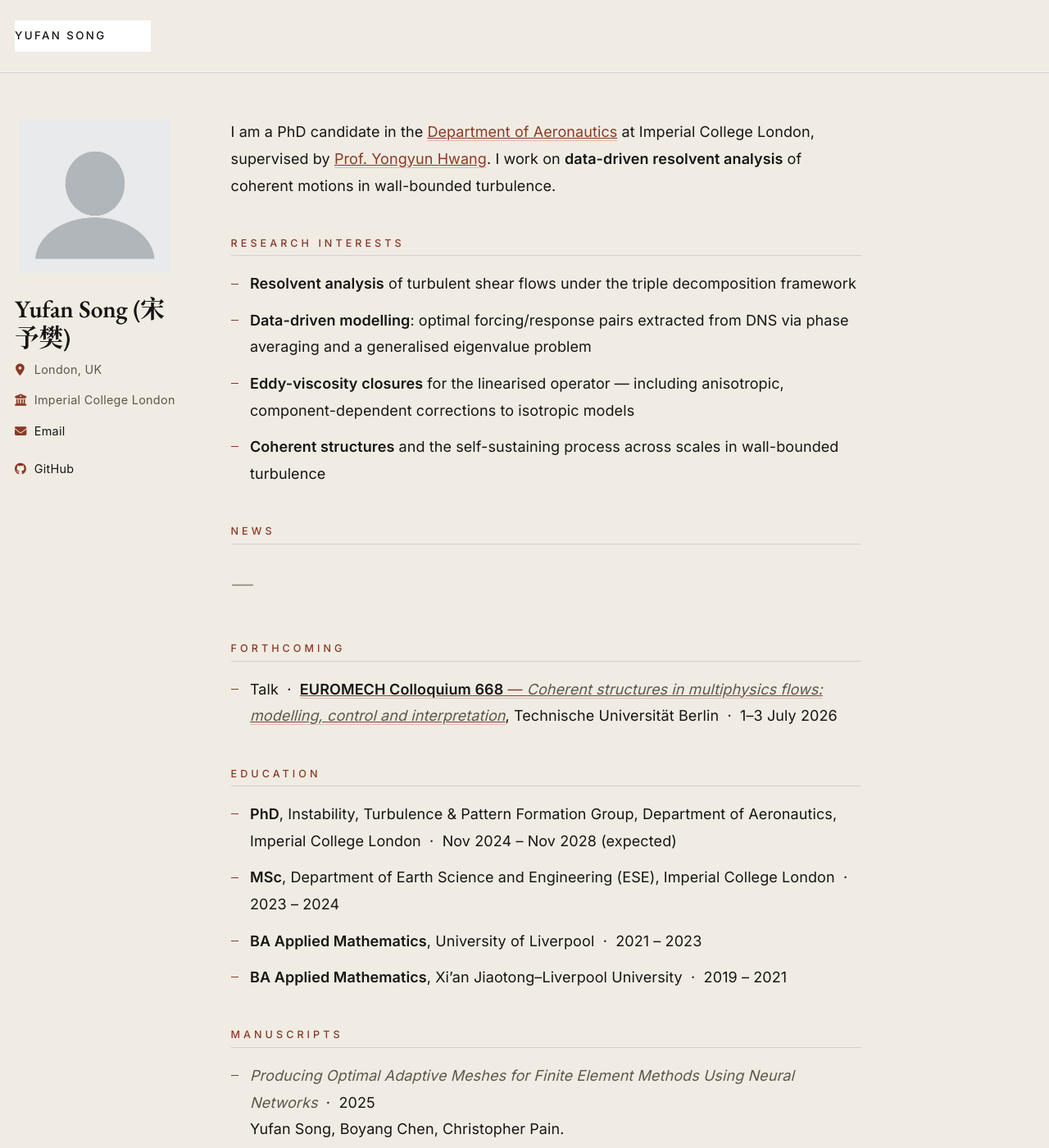
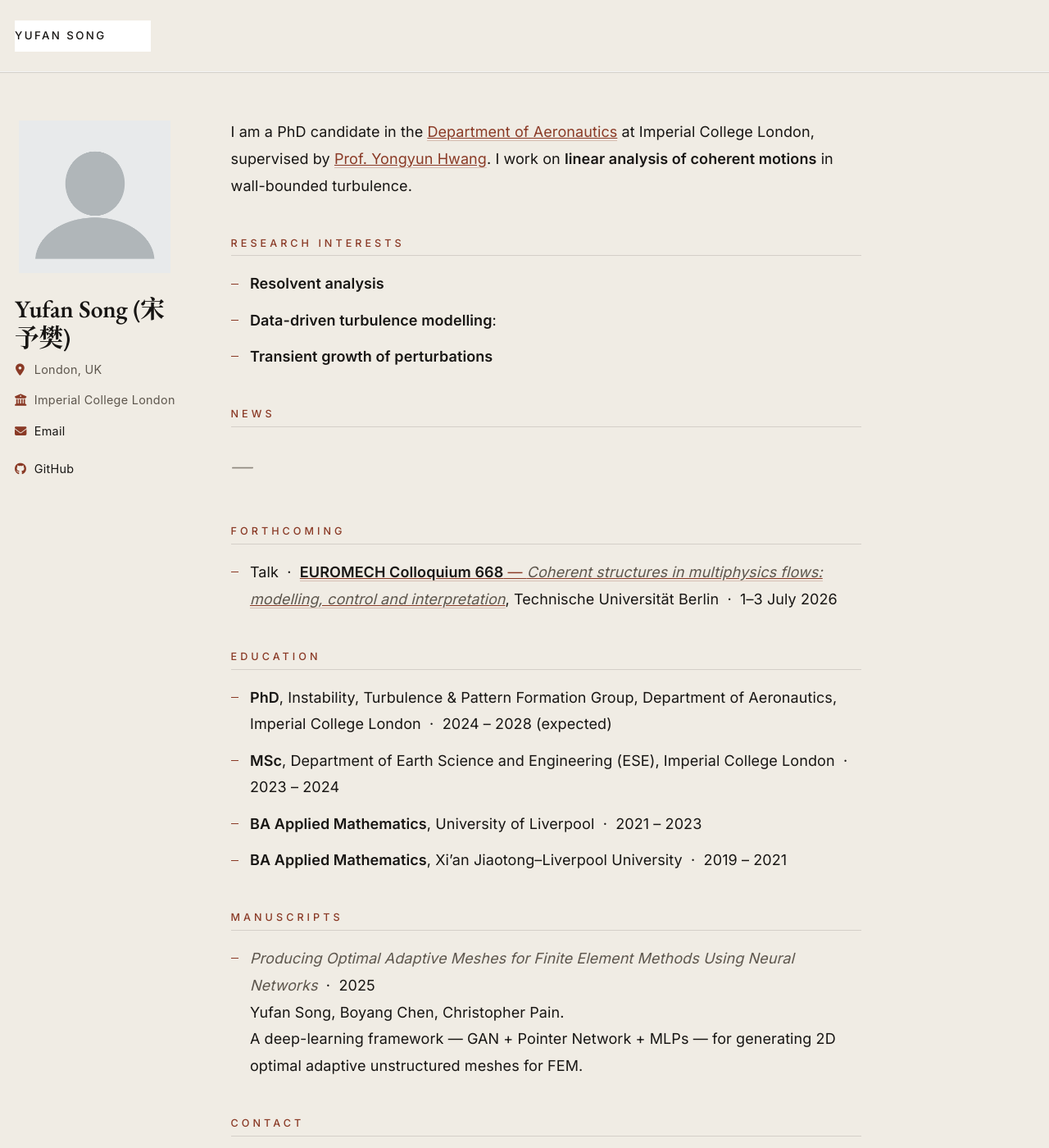
Before and after one commit to songyufan1005/yufansong.github.io, a Jekyll site: the page built from _pages/about.md, in a window 1280 px wide and 1400 px high. Shown: the whole window at 82% size. Built offline with Jekyll 4.4.1, drawn with Linux system fonts in a browser that asks for light colours; a script bundle is joined from its source files by our own code; library files that are not in the unit come from our copies; some of the changed text lies outside the part shown.

Commit message:
Broaden intro framing; simplify research interests and education dates; expand Contact
- Intro: 'data-driven resolvent analysis' -> 'linear analysis of coherent motions'
  to leave room for transient growth and other non-modal methods
- Research interests trimmed to three keyword bullets
- PhD dates simplified to year-only
- Contact: split office address onto separate lines and add room number

Co-Authored-By: Claude Opus 4.7 (1M context) <noreply@anthropic.com>

```diff
--- a/_pages/about.md
+++ b/_pages/about.md
@@ -7,14 +7,14 @@ redirect_from:
   - /about.html
 ---
 
-I am a PhD candidate in the [Department of Aeronautics](https://www.imperial.ac.uk/aeronautics/) at Imperial College London, supervised by [Prof. Yongyun Hwang](https://www.imperial.ac.uk/people/y.hwang). I work on **data-driven resolvent analysis** of coherent motions in wall-bounded turbulence.
+I am a PhD candidate in the [Department of Aeronautics](https://www.imperial.ac.uk/aeronautics/) at Imperial College London, supervised by [Prof. Yongyun Hwang](https://www.imperial.ac.uk/people/y.hwang). I work on **linear analysis of coherent motions** in wall-bounded turbulence.
 
 Research interests
 ======
-- **Resolvent analysis** of turbulent shear flows under the triple decomposition framework
-- **Data-driven modelling**: optimal forcing/response pairs extracted from DNS via phase averaging and a generalised eigenvalue problem
-- **Eddy-viscosity closures** for the linearised operator — including anisotropic, component-dependent corrections to isotropic models
-- **Coherent structures** and the self-sustaining process across scales in wall-bounded turbulence
+- **Resolvent analysis**
+- **Data-driven turbulence modelling**:
+- **Transient growth of perturbations**
+
 
 News
 ======
@@ -26,7 +26,7 @@ Forthcoming
 
 Education
 ======
-- **PhD**, Instability, Turbulence & Pattern Formation Group, Department of Aeronautics, Imperial College London &nbsp;·&nbsp; Nov 2024 – Nov 2028 (expected)
+- **PhD**, Instability, Turbulence & Pattern Formation Group, Department of Aeronautics, Imperial College London &nbsp;·&nbsp; 2024 – 2028 (expected)
 - **MSc**, Department of Earth Science and Engineering (ESE), Imperial College London &nbsp;·&nbsp; 2023 – 2024
 - **BA Applied Mathematics**, University of Liverpool &nbsp;·&nbsp; 2021 – 2023
 - **BA Applied Mathematics**, Xi'an Jiaotong–Liverpool University &nbsp;·&nbsp; 2019 – 2021
```
Also changed, not shown: other parts of _pages/about.md (+5 -1 lines).
